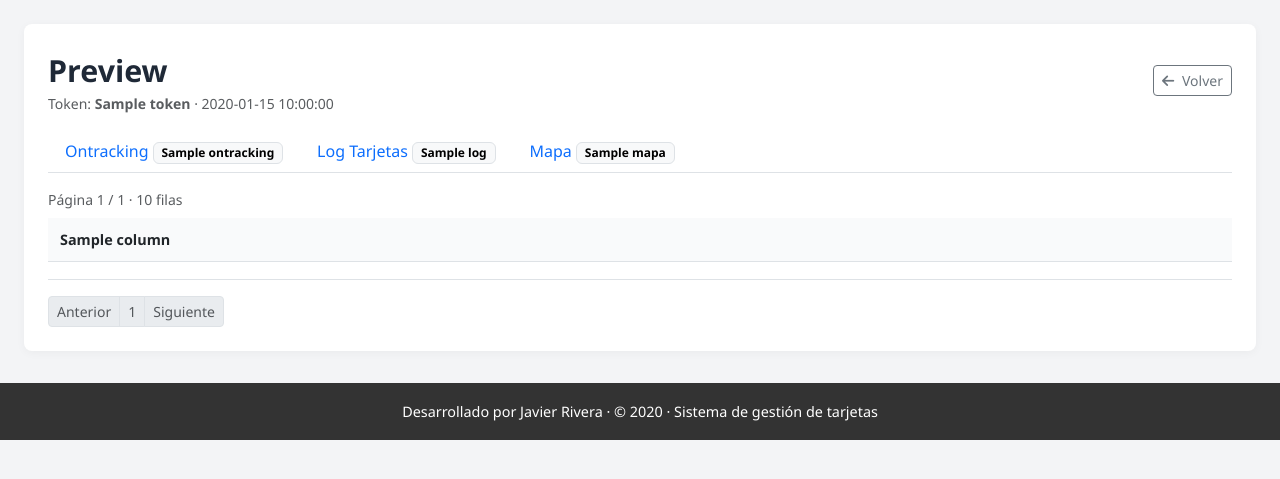
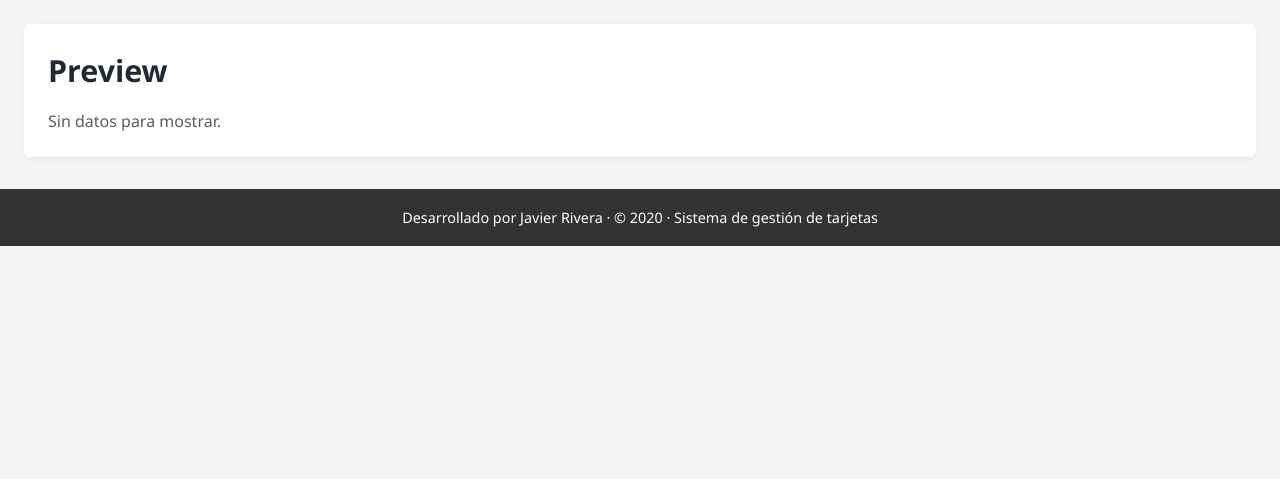
Before and after one commit to Javier-9690/comparativa_censo, a Python web app: template templates/preview.html in a window 1280 px wide. Shown: the part 121-600 px from the top of the page. Run offline with Jinja, Linux system fonts and the light colour scheme; the template is opened without the code that fills it: most values are stand-ins (such as "Sample title", 1, 10 or a date in 2020); lists and menus that the app fills with data are empty.

Commit message:
Update preview.html

```diff
--- a/templates/preview.html
+++ b/templates/preview.html
@@ -7,33 +7,32 @@
   <div class="d-flex align-items-center justify-content-between flex-wrap gap-2 mb-3">
     <div>
       <div class="page-title mb-0">Preview</div>
-      <div class="text-muted small">
-        Token: <span class="fw-semibold">{{ token }}</span>
-        {% if created_at %}· {{ created_at }}{% endif %}
-      </div>
+      {% if has_data %}
+      <div class="text-muted small">Última carga: {{ created_at }}</div>
+      {% endif %}
     </div>
+  </div>
 
-    <a class="btn btn-outline-secondary btn-sm" href="{{ url_for('importar') }}">
-      <i class="fa-solid fa-arrow-left me-1"></i> Volver
-    </a>
-  </div>
+  {% if not has_data %}
+    <div class="text-muted">Sin datos para mostrar.</div>
+  {% else %}
 
   <ul class="nav nav-tabs mb-3">
     <li class="nav-item">
       <a class="nav-link {% if tab=='ontracking' %}active{% endif %}"
-         href="{{ url_for('preview', token=token, tab='ontracking', page=1, per_page=per_page) }}">
+         href="{{ url_for('preview', tab='ontracking', page=1, per_page=per_page) }}">
         Ontracking <span class="badge text-bg-light border">{{ counts.ontracking }}</span>
       </a>
     </li>
     <li class="nav-item">
       <a class="nav-link {% if tab=='log' %}active{% endif %}"
-         href="{{ url_for('preview', token=token, tab='log', page=1, per_page=per_page) }}">
+         href="{{ url_for('preview', tab='log', page=1, per_page=per_page) }}">
         Log Tarjetas <span class="badge text-bg-light border">{{ counts.log }}</span>
       </a>
     </li>
     <li class="nav-item">
       <a class="nav-link {% if tab=='mapa' %}active{% endif %}"
-         href="{{ url_for('preview', token=token, tab='mapa', page=1, per_page=per_page) }}">
+         href="{{ url_for('preview', tab='mapa', page=1, per_page=per_page) }}">
         Mapa <span class="badge text-bg-light border">{{ counts.mapa }}</span>
       </a>
     </li>
@@ -46,15 +45,15 @@
 
     <div class="d-flex gap-2">
       {% if tab=='ontracking' and counts.ontracking > 0 %}
-        <a class="btn btn-outline-primary btn-sm" href="{{ url_for('descargar_csv', token=token, dataset='ocupacion') }}">
+        <a class="btn btn-outline-primary btn-sm" href="{{ url_for('descargar_csv', dataset='ocupacion') }}">
           <i class="fa-solid fa-download me-1"></i> CSV
         </a>
       {% elif tab=='log' and counts.log > 0 %}
-        <a class="btn btn-outline-primary btn-sm" href="{{ url_for('descargar_csv', token=token, dataset='log_tarjetas') }}">
+        <a class="btn btn-outline-primary btn-sm" href="{{ url_for('descargar_csv', dataset='log_tarjetas') }}">
           <i class="fa-solid fa-download me-1"></i> CSV
         </a>
       {% elif tab=='mapa' and counts.mapa > 0 %}
-        <a class="btn btn-outline-primary btn-sm" href="{{ url_for('descargar_csv', token=token, dataset='map_habitaciones') }}">
+        <a class="btn btn-outline-primary btn-sm" href="{{ url_for('descargar_csv', dataset='map_habitaciones') }}">
           <i class="fa-solid fa-download me-1"></i> CSV
         </a>
       {% endif %}
@@ -84,17 +83,16 @@
     <nav class="mt-3">
       <ul class="pagination pagination-sm mb-0">
         <li class="page-item {% if page <= 1 %}disabled{% endif %}">
-          <a class="page-link" href="{{ url_for('preview', token=token, tab=tab, page=page-1, per_page=per_page) }}">Anterior</a>
+          <a class="page-link" href="{{ url_for('preview', tab=tab, page=page-1, per_page=per_page) }}">Anterior</a>
         </li>
-        <li class="page-item disabled">
-          <span class="page-link">{{ page }}</span>
-        </li>
+        <li class="page-item disabled"><span class="page-link">{{ page }}</span></li>
         <li class="page-item {% if page >= total_pages %}disabled{% endif %}">
-          <a class="page-link" href="{{ url_for('preview', token=token, tab=tab, page=page+1, per_page=per_page) }}">Siguiente</a>
+          <a class="page-link" href="{{ url_for('preview', tab=tab, page=page+1, per_page=per_page) }}">Siguiente</a>
         </li>
       </ul>
     </nav>
   {% endif %}
 
+  {% endif %}
 </div>
 {% endblock %}
```
